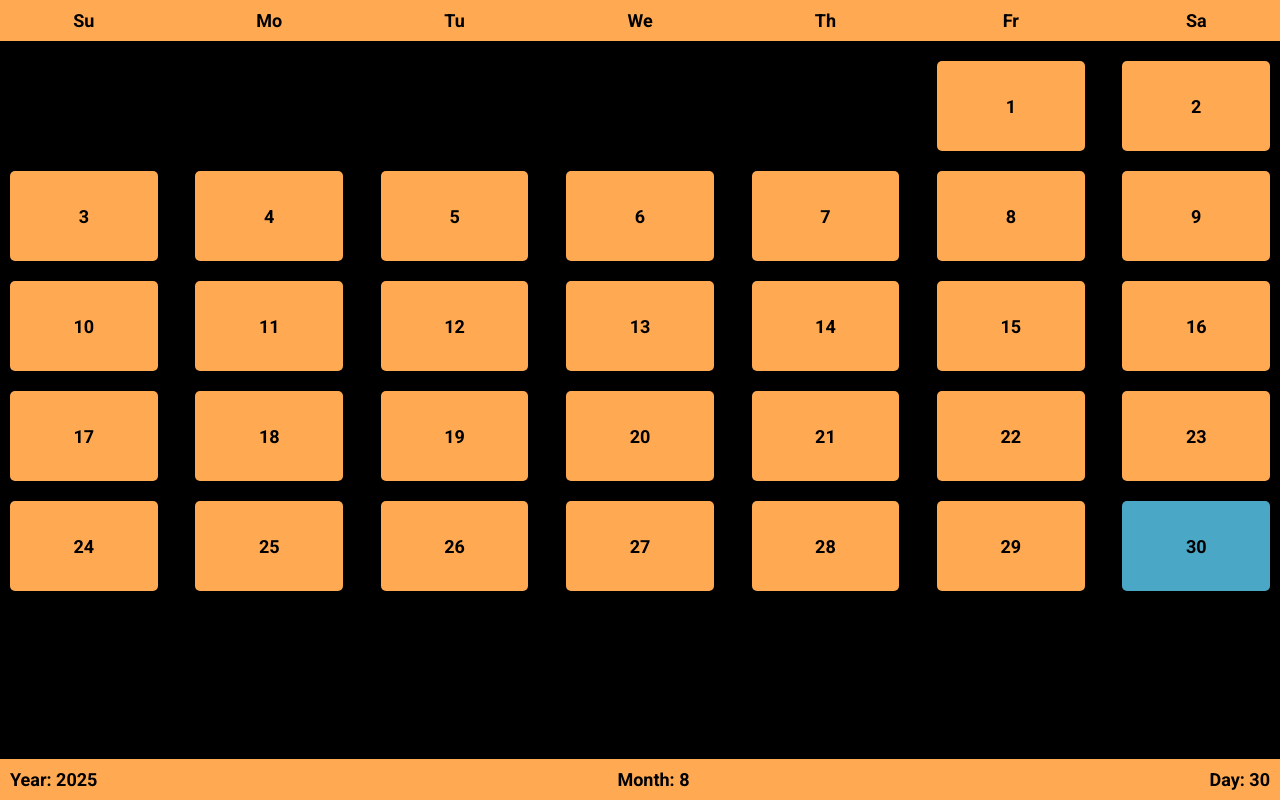
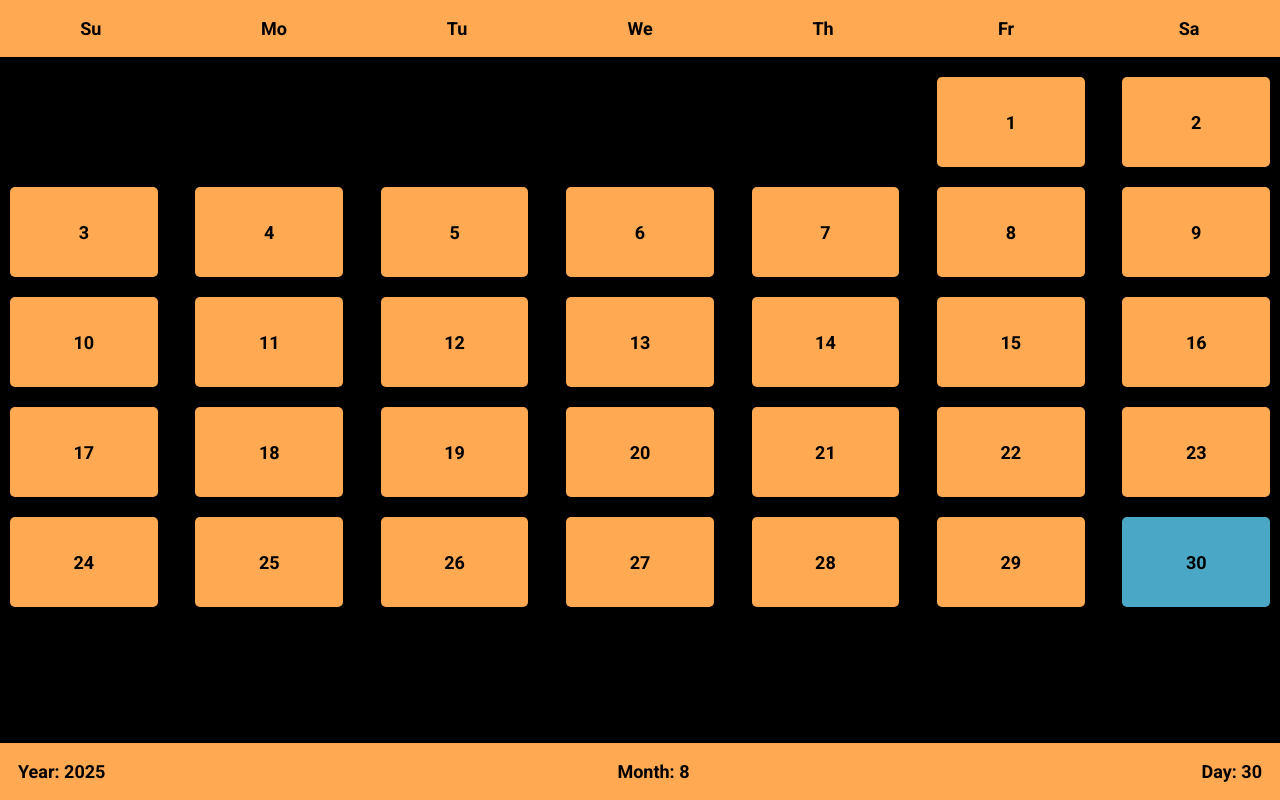
Before and after one commit to IvanLukaSpoljar/Calendar, a React (Create React App) app: page / in a window 1280 px wide. Built offline with nearby package versions, Linux system fonts and the light colour scheme.

Commit message:
new update

```diff
--- a/src/App/App.scss
+++ b/src/App/App.scss
@@ -55,7 +55,7 @@ body,
   justify-items: center;
   align-items: center;
   background-color: rgb(255, 169, 83);
-  padding: 10px;
+  padding: 1em;
 
   gap: 3%;
 }
```
